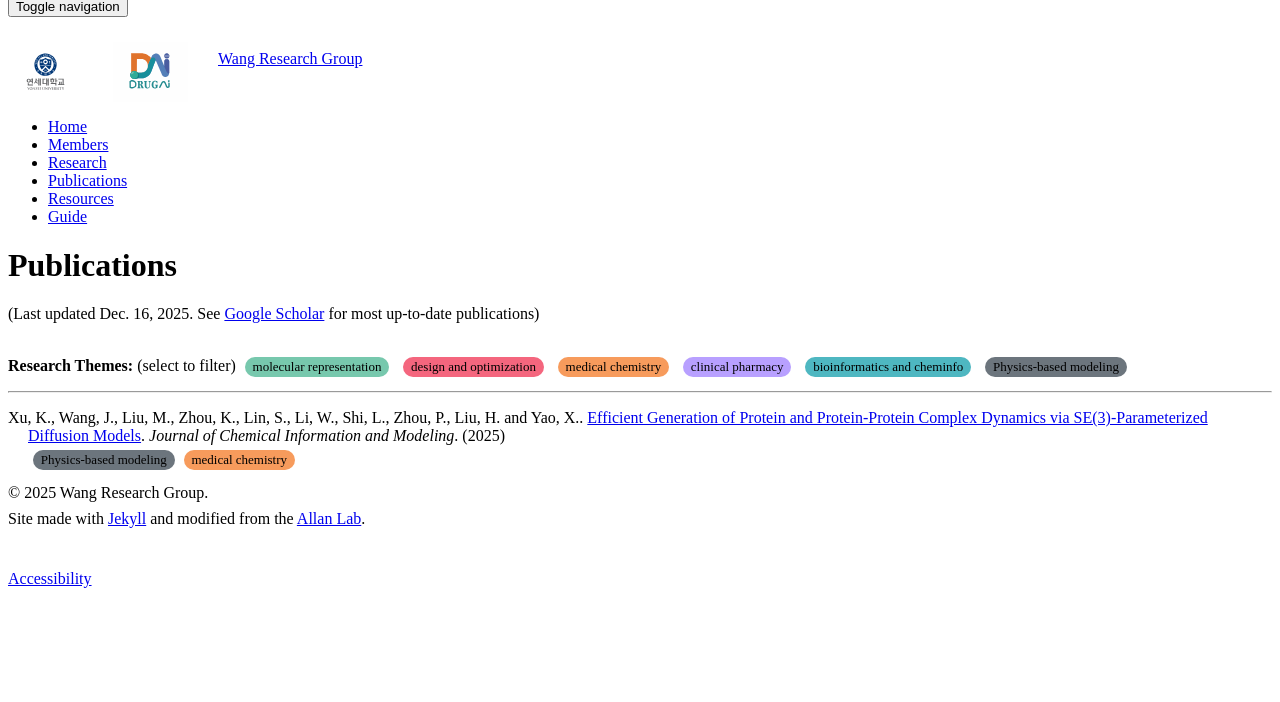
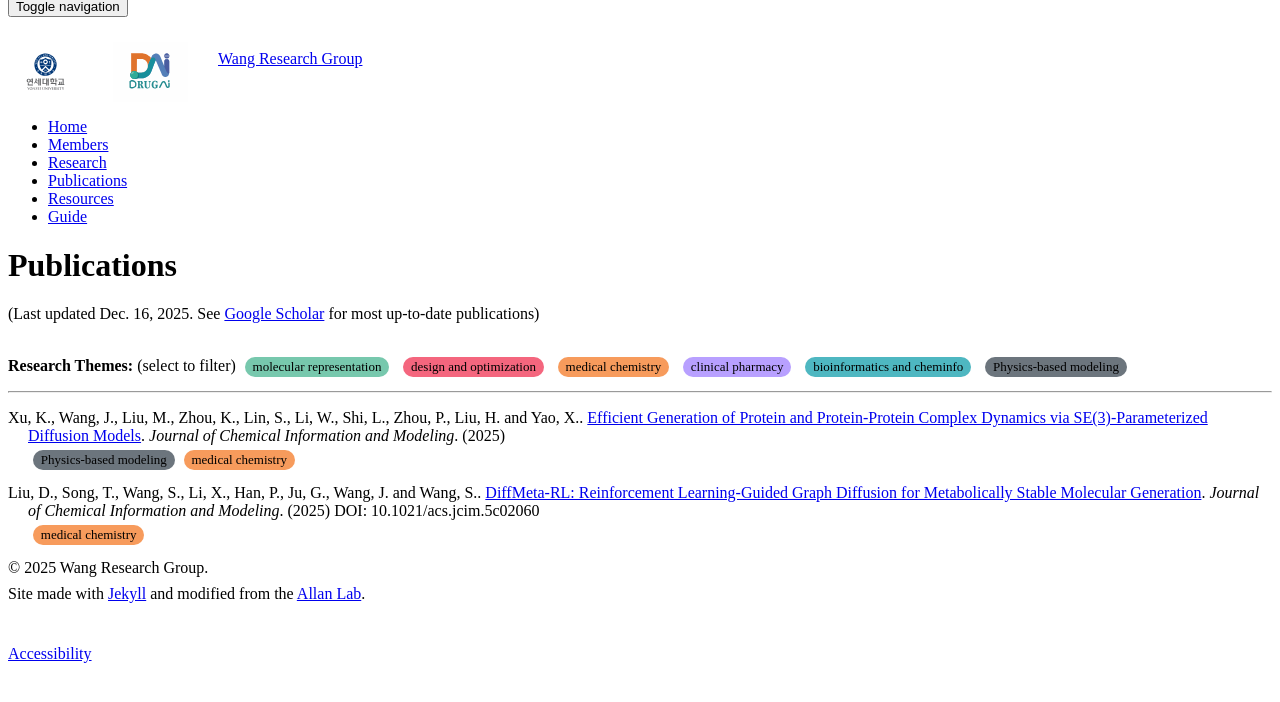
Before and after one commit to WangLab-DrugAI/wanggroup, a Jekyll site: the page built from _pages/publications.md, in a window 1280 px wide, cut to the strip 112-814 px from the top of the page. Built offline with Jekyll 4.4.1, drawn with Linux system fonts in a browser that asks for light colours; nearby versions of some CDN libraries.

Commit message:
Update publications.yml

```diff
--- a/_data/publications.yml
+++ b/_data/publications.yml
@@ -39,3 +39,12 @@
   themes:
     - Physics-based modeling
     - medical chemistry
+
+- title: "DiffMeta-RL: Reinforcement Learning-Guided Graph Diffusion for Metabolically Stable Molecular Generation"
+  authors: Liu, D., Song, T., Wang, S., Li, X., Han, P., Ju, G., Wang, J. and Wang, S.
+  journal: Journal of Chemical Information and Modeling
+  year: 2025
+  url: https://doi.org/10.1021/acs.jcim.5c02060
+  doi: 10.1021/acs.jcim.5c02060
+  themes:
+    - medical chemistry
```
